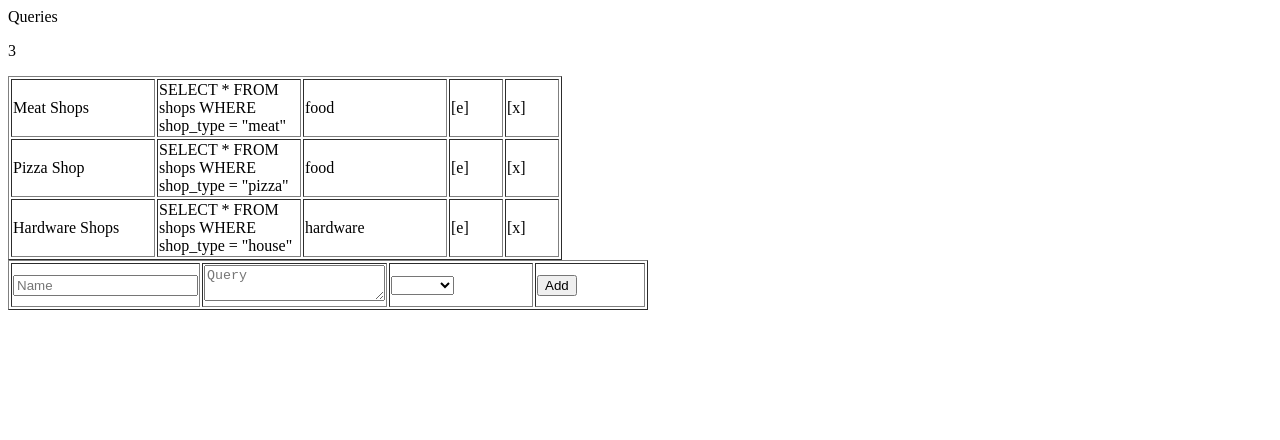
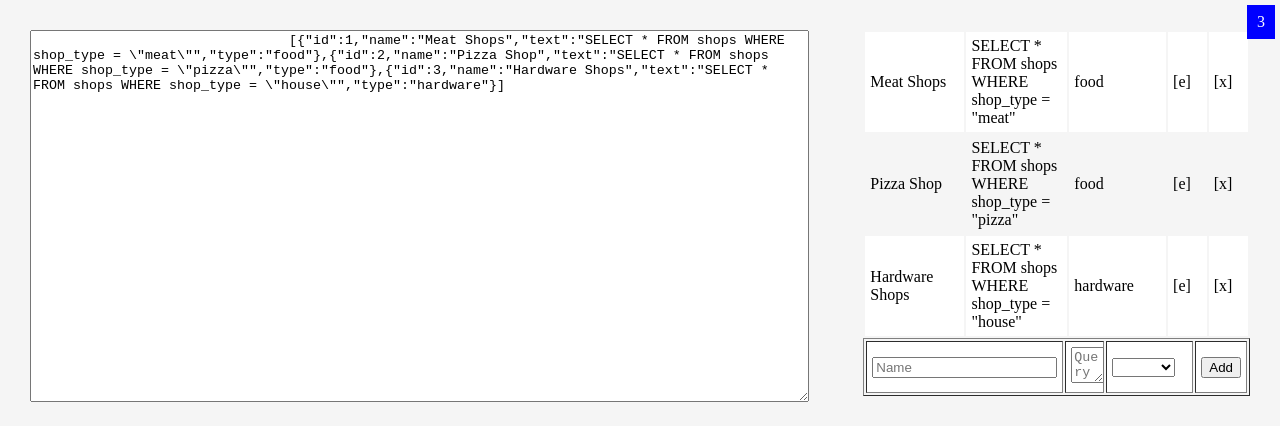
Before and after one commit to morehawes/queries, a Vue app: page / in a window 1280 px wide. Shown: the top 440 px of the page. Built offline with nearby package versions, Linux system fonts and the light colour scheme.

Commit message:
UI improvements

```diff
--- a/package.json
+++ b/package.json
@@ -14,6 +14,7 @@
   },
   "devDependencies": {
     "@vitejs/plugin-vue": "^4.2.3",
+    "less": "^4.1.3",
     "vite": "^4.3.5"
   }
 }
--- a/src/App.vue
+++ b/src/App.vue
@@ -3,13 +3,15 @@ import { RouterLink, RouterView } from 'vue-router'
 </script>
 
 <template>
-  <header>
-		Queries
-  </header>
-
   <RouterView />
 </template>
 
-<style scoped>
-
+<style>
+body, html {
+	padding: 0;
+	margin: 0;
+}
+#app {
+	position: relative;
+}
 </style>
--- a/src/components/QueryList.vue
+++ b/src/components/QueryList.vue
@@ -1,5 +1,5 @@
 <script setup>
-import { ref } from 'vue';
+// import { ref } from 'vue';
 import QueryItem from './QueryItem.vue';
 import { useQueryStore } from '@/stores/queries';
 
@@ -26,11 +26,35 @@ queryStore.$subscribe((mutation, state) => {
 </script>
 
 <template>
-	<p>{{ queryStore.queries.length }}</p>
-	<table border="1">
+	<div id="count">{{ queryStore.queries.length }}</div>
+
+	<table>
 	  <QueryItem
 	  	v-for="query in queryStore.queries"
 	  	:query="query"
 	  />
   </table>
 </template>
+
+<style lang="less">
+	#count {
+		position: absolute;
+		top: 5px;
+		right: 5px;
+		padding: 8px 10px;
+		background: blue;
+		color: white;
+	}
+
+	table {
+		tr {
+			&:nth-child(odd) {
+				background: white;
+			}
+			td {
+				margin: 0;
+				padding: 5px;
+			}
+		}
+	}
+</style>
--- a/src/views/QueriesView.vue
+++ b/src/views/QueriesView.vue
@@ -1,12 +1,43 @@
 <script setup>
+import { useQueryStore } from '@/stores/queries';
 import QueryList from '../components/QueryList.vue'
 import QueryForm from '../components/QueryForm.vue'
+
+let queryStore = useQueryStore();
 </script>
 
 <template>
-  <main>
-    <QueryList />
+	<div class="cols">
+		<div class="col col-left">
+			<textarea>
+				{{ JSON.stringify(queryStore.queries) }}
+			</textarea>
+			</div>
+		<div class="col col-right">
+			<QueryList />
 
-    <QueryForm />
-  </main>
+			<QueryForm />
+		</div>
+	</div>
 </template>
+
+<style lang="less">
+	.cols {
+		display: flex;
+		.col {
+			padding: 30px;
+			background: #f5f5f5;
+			&.col-left {
+				flex: 2;
+			}
+			&.col-right {
+				flex: 1;
+			}
+		}
+	}
+
+	textarea {
+		width: 100%;
+		height: 100%;
+	}
+</style>
```
Also changed, not shown: 1 other file (tests, documents, lock files or other folders).
